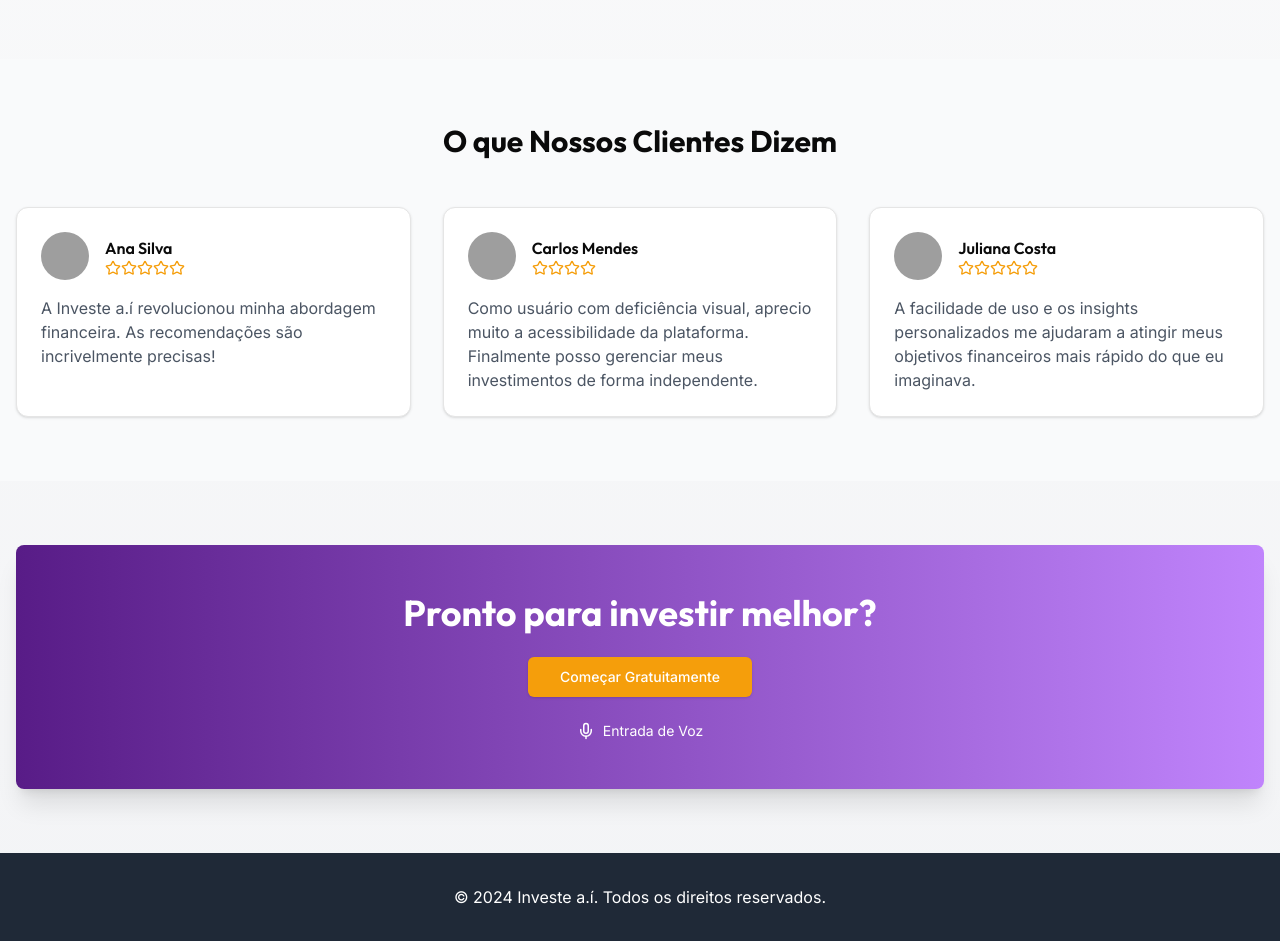
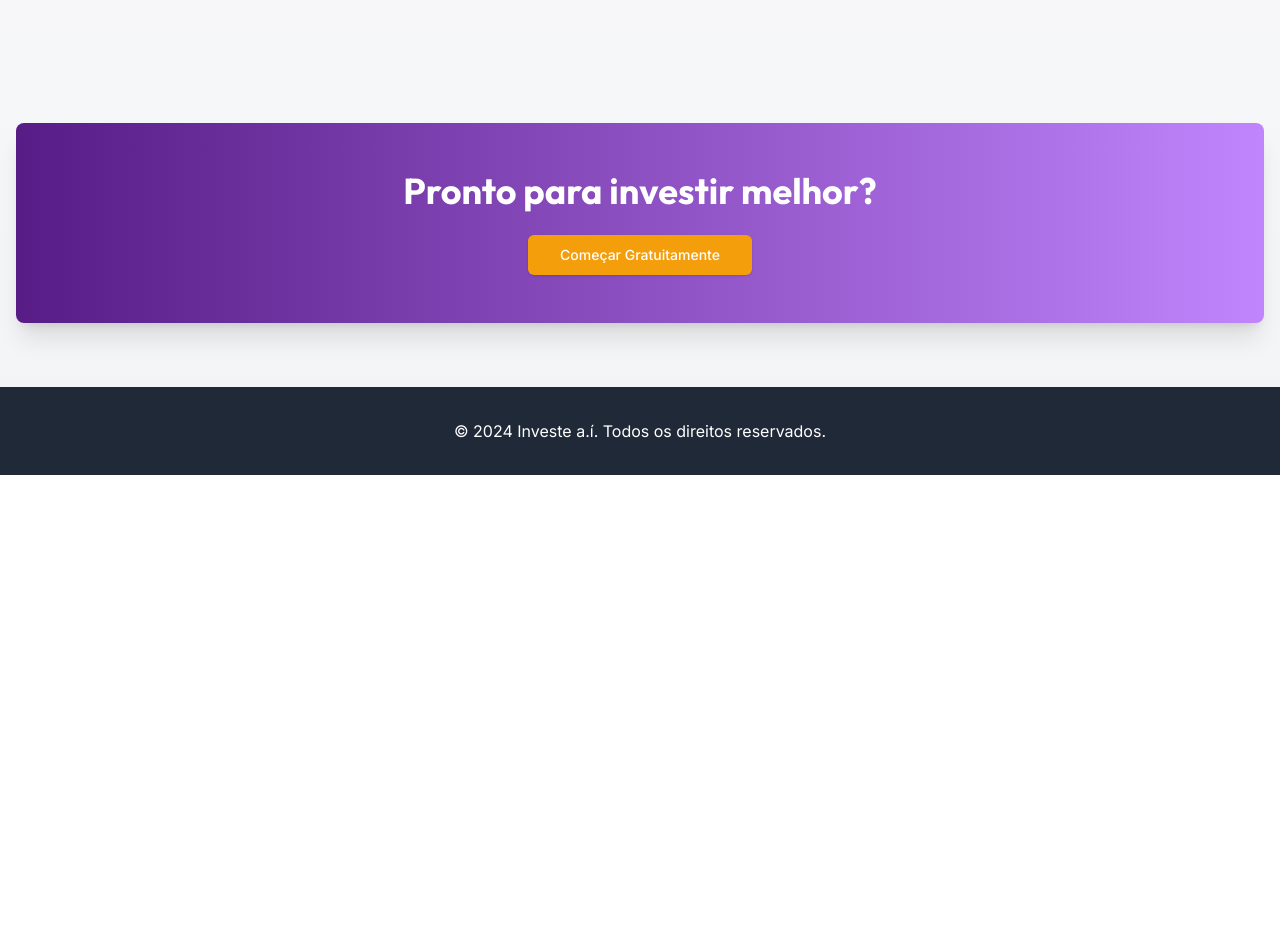
Before and after one commit to andreLucao/investAi, a Next.js app: page /home in a window 1280 px wide. Shown: the part 1380-2321 px from the top of the page. After the commit the page ends 1855 px from the top, so only its background shows below. Built offline with nearby package versions, Linux system fonts and the light colour scheme; grey boxes are pictures that could not be loaded.

Commit message:
changes to home

```diff
--- a/app/home/page.js
+++ b/app/home/page.js
@@ -32,7 +32,7 @@
               <p className="text-xl md:text-2xl text-gray-600 mb-6">
                 Decisões financeiras personalizadas com IA
               </p>
-              <div className="flex items-center space-x-4 mb-6">
+              <div className="flex items-center space-x-4">
                 <Link href="/fluxo-inicial">
                   <Button size="lg" className="bg-purple-600 hover:bg-purple-700 text-white">
                     Comece Agora
@@ -42,10 +42,6 @@
                   Saiba Mais
                 </Button>
               </div>
-              <Button variant="ghost" size="sm" className="flex items-center" aria-label="Ativar entrada de voz">
-                <Mic className="mr-2" size={18} />
-                Entrada de Voz
-              </Button>
             </div>
             <div className="md:w-1/2">
               <div className="rounded-lg overflow-hidden shadow-lg w-full aspect-video">
@@ -64,7 +60,6 @@
           </div>
         </section>
 
-        {/* Rest of the component remains the same... */}
         {/* Features Section */}
         <section className="bg-gray-50 py-16">
           <div className="container mx-auto px-4">
@@ -114,33 +109,6 @@
           </div>
         </section>
 
-        {/* Testimonials Section */}
-        <section className="bg-gray-50 py-16">
-          <div className="container mx-auto px-4">
-            <h2 className={`${outfit.className} text-3xl font-bold text-center mb-12`}>O que Nossos Clientes Dizem</h2>
-            <div className="grid grid-cols-1 md:grid-cols-3 gap-8">
-              <TestimonialCard
-                avatar="/placeholder.svg?height=60&width=60"
-                name="Ana Silva"
-                rating={5}
-                review="A Investe a.í revolucionou minha abordagem financeira. As recomendações são incrivelmente precisas!"
-              />
-              <TestimonialCard
-                avatar="/placeholder.svg?height=60&width=60"
-                name="Carlos Mendes"
-                rating={4}
-                review="Como usuário com deficiência visual, aprecio muito a acessibilidade da plataforma. Finalmente posso gerenciar meus investimentos de forma independente."
-              />
-              <TestimonialCard
-                avatar="/placeholder.svg?height=60&width=60"
-                name="Juliana Costa"
-                rating={5}
-                review="A facilidade de uso e os insights personalizados me ajudaram a atingir meus objetivos financeiros mais rápido do que eu imaginava."
-              />
-            </div>
-          </div>
-        </section>
-
         {/* CTA Section */}
         <section className="container mx-auto px-4 py-16">
           <div className="bg-gradient-to-r from-purple-900 to-purple-400 rounded-lg shadow-xl p-8 md:p-12 text-center">
@@ -150,9 +118,6 @@
             <Button size="lg" className="bg-amber-500 hover:bg-amber-600 text-white">
               Começar Gratuitamente
             </Button>
-            <div className="flex justify-center mt-6 space-x-4">
-              <AccessibilityFeature icon={<Mic size={18} />} text="Entrada de Voz" />
-            </div>
           </div>
         </section>
       </main>
```
